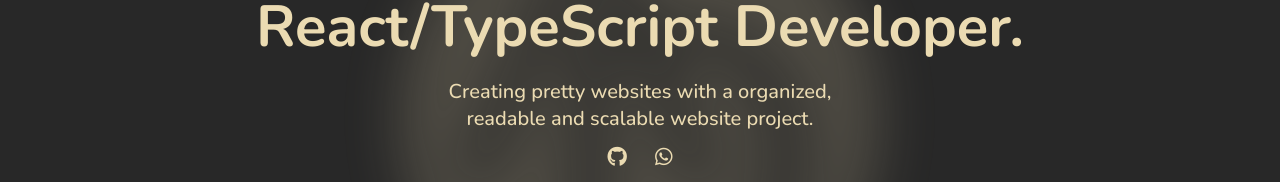
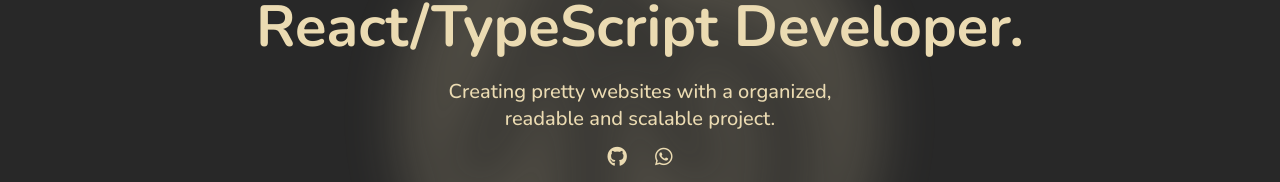
Before and after one commit to armandosilvadev/portfolio-website, a React (Vite) app: page / in a window 1280 px wide. Shown: the part 282-464 px from the top of the page. Built offline with nearby package versions, Linux system fonts and the light colour scheme; some icons are missing.

Commit message:
change paragraph presentation

```diff
--- a/src/components/sections/Hero.tsx
+++ b/src/components/sections/Hero.tsx
@@ -39,7 +39,7 @@
           </h1>
           <p>
             Creating pretty websites with a organized, readable and scalable
-            website project.
+            project.
           </p>
           <div className={`${styles.containerSocials}`}>
             <Socials
```
